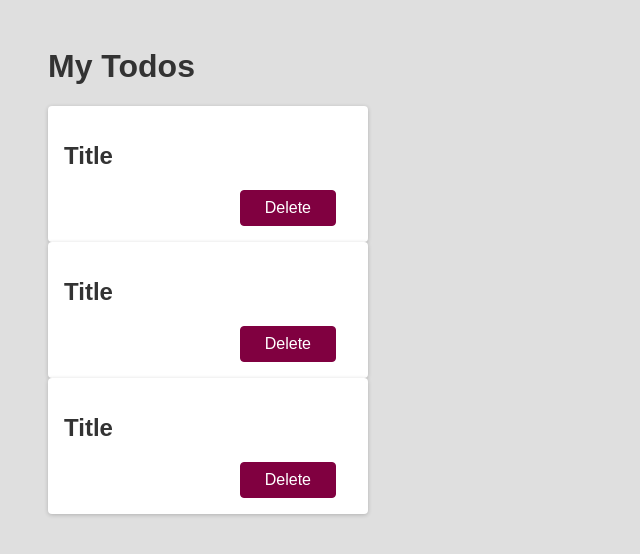
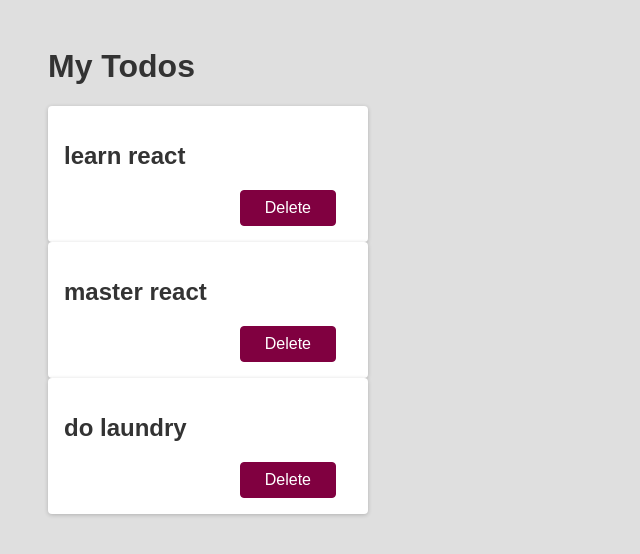
Before and after one commit to fredyvelasquezgt/react-project, a React (Create React App) app: page / in a window 1280 px wide. Shown: the top 554 px of the page, without its empty margins (0-640 px from the left). Built offline with nearby package versions, Linux system fonts and the light colour scheme.

Commit message:
adding props

```diff
--- a/src/App.js
+++ b/src/App.js
@@ -4,9 +4,9 @@
   return (
     <div>
       <h1>My Todos</h1>
-     <Todo />
-     <Todo />
-     <Todo />
+     <Todo text='learn react'/>
+     <Todo text='master react' />
+     <Todo text='do laundry' />
 
     </div>
 
--- a/src/components/Todo.js
+++ b/src/components/Todo.js
@@ -1,6 +1,6 @@
-function Todo() {
+function Todo(props) {
     return  <div className="card" >
-    <h2>Title</h2>
+    <h2>{props.text}</h2>
     <div className="actions">
     <button className="btn" >Delete</button>
     </div>
```
